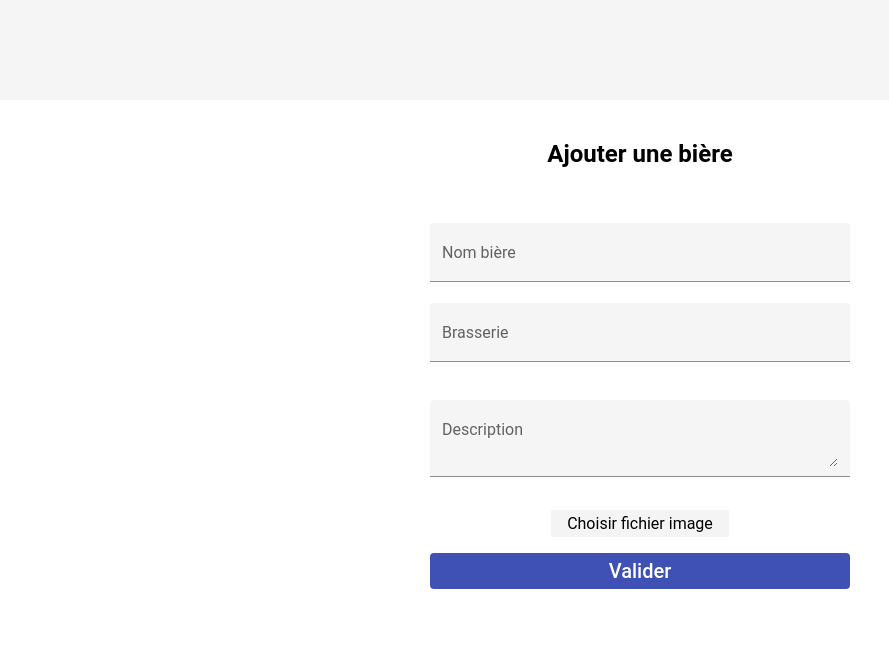
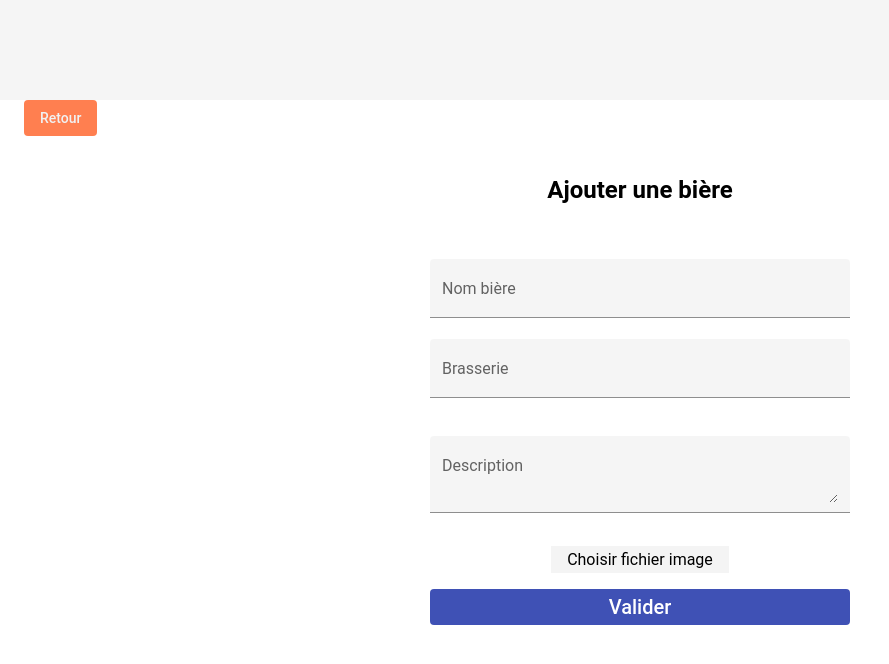
Before and after one commit to gitDk70/angular-mat-dev, an Angular app: page /edit/0 in a window 1280 px wide. Shown: the top 664 px of the page, without its empty margins (0-889 px from the left). Built offline with nearby package versions, Linux system fonts and the light colour scheme; what ng2-file-upload would draw is missing.

Commit message:
delete biere

```diff
--- a/src/app/app.component.html
+++ b/src/app/app.component.html
@@ -1,4 +1,5 @@
-<app-entete></app-entete>
+
 <main>
+    <app-entete></app-entete>
     <router-outlet></router-outlet>
 </main>
--- a/src/app/components/biere/biere.component.html
+++ b/src/app/components/biere/biere.component.html
@@ -39,7 +39,12 @@
 
               <ng-container matColumnDef="update">
                   <mat-header-cell *matHeaderCellDef  class="header-cell"></mat-header-cell>
-                  <mat-cell *matCellDef="let biere"><button (click)="editBiere(biere.id_biere)" mat-icon-button color="primary"> <mat-icon>update</mat-icon></button></mat-cell>
+                  <mat-cell *matCellDef="let biere"><button (click)="editBiere(biere.id_biere)" mat-icon-button color="primary"> <mat-icon>edit</mat-icon></button></mat-cell>
+               </ng-container>
+
+              <ng-container matColumnDef="delete">
+                  <mat-header-cell *matHeaderCellDef  class="header-cell"></mat-header-cell>
+                  <mat-cell *matCellDef="let biere"><button (click)="deleteBiere(biere.id_biere)" mat-icon-button color="primary"> <mat-icon>delete</mat-icon></button></mat-cell>
                </ng-container>
 
 
--- a/src/app/components/biere/biere.component.ts
+++ b/src/app/components/biere/biere.component.ts
@@ -30,7 +30,7 @@ export class BiereComponent implements OnInit {
   listBieres: ListeBieres;
   thumbnail: any;
   dataSource = new MatTableDataSource([]);
-  displayedColumns = ["image","nom","brasserie", "date_ajout", "date_modif","update"];
+  displayedColumns = ["image","nom","brasserie", "date_ajout", "date_modif","update", "delete"];
   bieresCount: number = 0;
 
   constructor(private bieroService : ApibieroService, private router: Router) { }
@@ -66,5 +66,9 @@ export class BiereComponent implements OnInit {
     this.router.navigate(['edit/'+id]);
     // this.bieroService.updateBiere(id );
   }
+  deleteBiere(id: number) {
+    this.router.navigate(['edit/'+id]);
+    // this.bieroService.updateBiere(id );
+  }
 
 }
--- a/src/app/components/entete/entete.component.html
+++ b/src/app/components/entete/entete.component.html
@@ -9,11 +9,11 @@
                     <mat-icon>add</mat-icon>
                 </a>
                 <!-- bouton retour -->
-                <a mat-button
+                <!-- <a mat-button
                     routerLink="/"
                     class="add-icon"
-                    *ngIf="hasRoute('/edit/:id_biere')"
-                    >Retour</a>
+                    *ngIf="hasRoute('edit')"
+                    >Retour</a> -->
      </mat-toolbar-row>
 
 
--- a/src/app/components/entete/entete.component.ts
+++ b/src/app/components/entete/entete.component.ts
@@ -1,5 +1,6 @@
 import { Component, OnInit } from '@angular/core';
-import { Router } from '@angular/router';
+import { Router, NavigationEnd } from '@angular/router';
+import { Observable, Subscription } from 'rxjs';
 
 
 @Component({
@@ -8,15 +9,42 @@ import { Router } from '@angular/router';
   styleUrls: ['./entete.component.css']
 })
 export class EnteteComponent implements OnInit {
+  hasAdd: Observable<boolean>;
+  hasBack: Observable<boolean>;
+  navigationEvents: Observable<NavigationEnd>;
 
   constructor(private router: Router) { }
 
   ngOnInit(): void {
+    // this.navigationEvents = this.router.events.pipe(
+    //   filter(event => event instanceof NavigationEnd),
+    //   // This one is not really needed but we're giving some hints to the typescript compiler
+    //   map(event => event as NavigationEnd)
+    // );
+    // // Here we define the stream of booleans that determine whether to show the component or not on your template.
+    // this.hasAdd = this.navigationEvents.pipe(
+    //    map(event => this.showAdd(event.url))
+    // );
+    // // Because actually you check for the same conditions
+    // this.hasBack = this.hasAdd;
+  }
+
+
+  showAdd(url: string): boolean {
+    // And here you should test against regular expressions:
+   switch(true) {
+      case /\/biere\//.test(url):
+      case /\/\/category/.test(url):
+      // More cases where you should show the navBar
+         return true;
+      default: return false;
+   }
   }
 
   // Verifier la route pour afficher ou pas le bouton ajouter
   hasRoute(route: string) {
     return this.router.url === route;
+
   }
 
 }
--- a/src/app/components/modif-ajout/modif-ajout.component.css
+++ b/src/app/components/modif-ajout/modif-ajout.component.css
@@ -32,3 +32,10 @@ input[type="file"] {
   padding: .25rem 1rem;
 
 }
+
+.add-icon {
+  background: coral;
+  margin-right: 1.5rem;
+  margin-left: 1.5rem;
+  color: #f1f1f1;
+}
--- a/src/app/components/modif-ajout/modif-ajout.component.html
+++ b/src/app/components/modif-ajout/modif-ajout.component.html
@@ -1,5 +1,10 @@
 <!-- ref.:https://material.angular.io/components/input/examples -->
-
+ <div>
+    <a mat-button
+    routerLink="/"
+    class="add-icon"
+    >Retour</a>
+ </div>
 <div class="form-container">
     <h2>Ajouter une bière</h2>
     <form class="add-form" (ngsubmit)="onSubmit()" [formGroup]="addform">
--- a/src/app/components/modif-ajout/modif-ajout.component.ts
+++ b/src/app/components/modif-ajout/modif-ajout.component.ts
@@ -44,11 +44,11 @@ export class ModifAjoutComponent implements OnInit {
               private fb: FormBuilder,
               private bieroService : ApibieroService,
               // pour obtenir l'id depuis l'url
-              private _router: Router,
+
               private _route: ActivatedRoute) {}
 
   ngOnInit(): void {
-    console.log(this._router.url);
+
     this.addform = new FormGroup({
       nom: new FormControl(),
       brasserie: new FormControl(),
```
